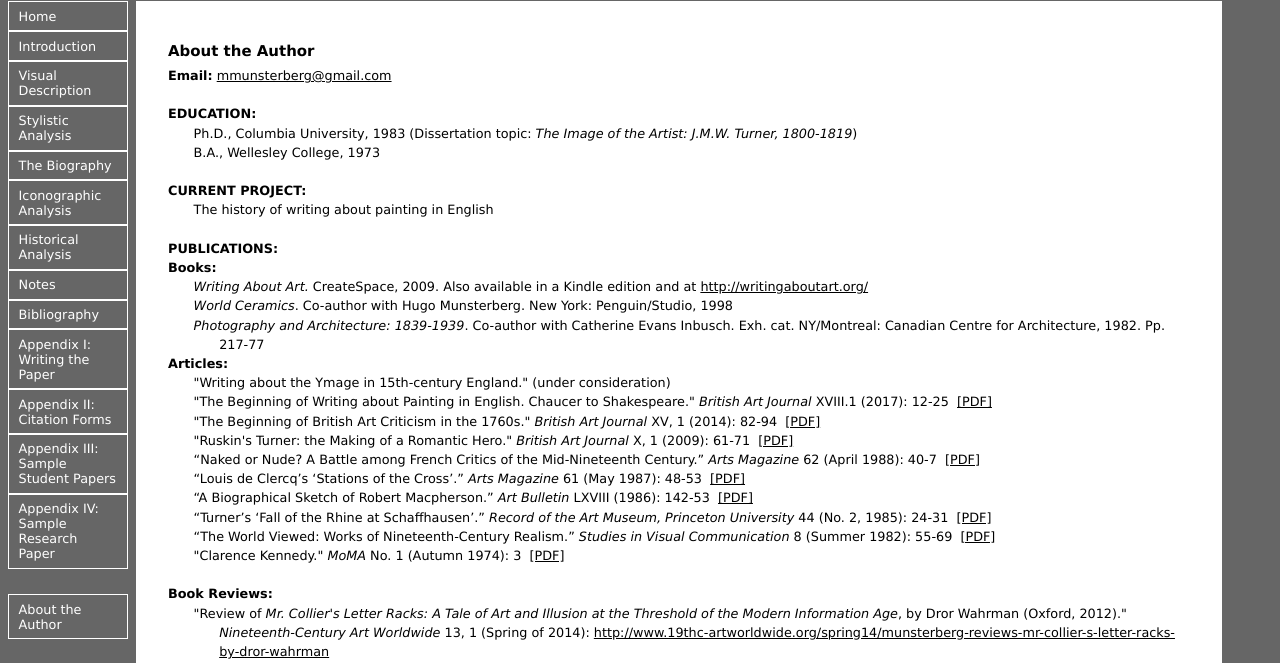
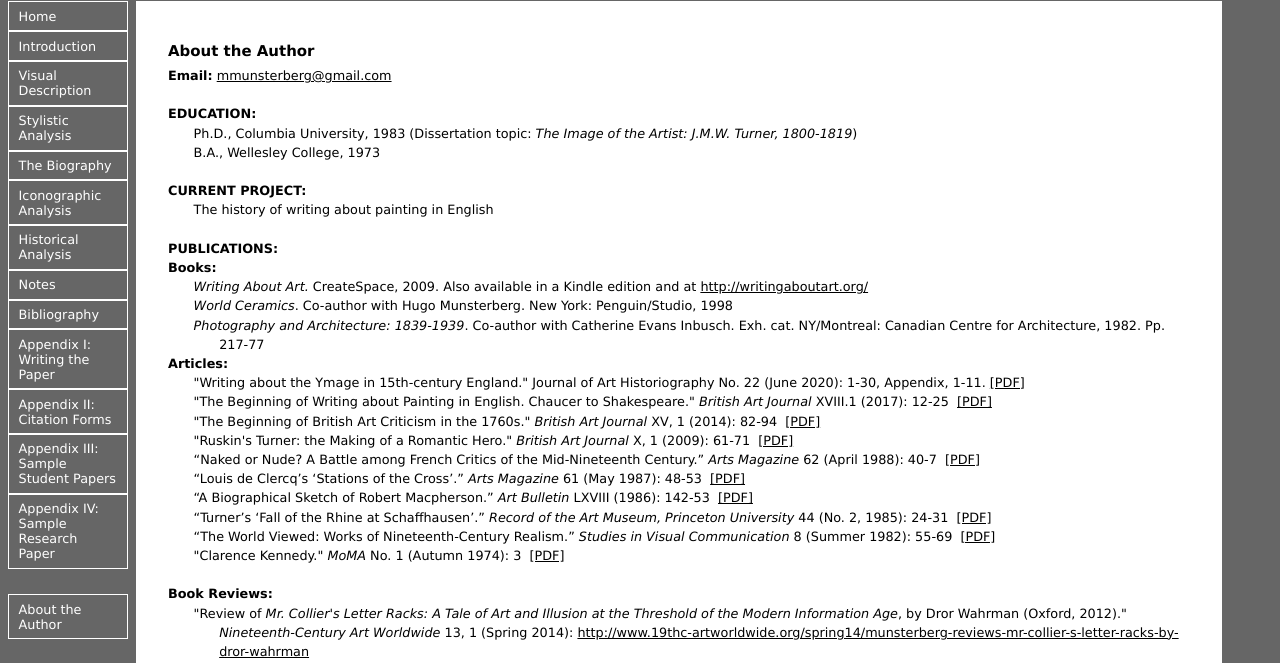
Before and after one commit to ChaosExAnima/writing-about-art, a plain HTML site: page pages/abouttheauthor.html in a window 1280 px wide. Shown: the part 75-738 px from the top of the page. Drawn offline with Linux system fonts and the light colour scheme.

Commit message:
Updates with new article.

```diff
--- a/pages/abouttheauthor.html
+++ b/pages/abouttheauthor.html
@@ -47,7 +47,7 @@ p.mod { margin-left: 0; }
 				<p><em> Photography and Architecture: 1839-1939</em>. Co-author with Catherine Evans Inbusch. Exh. cat. NY/Montreal: Canadian Centre for Architecture, 1982.  Pp. 217-77</p>
 
 				<p class="mod"><strong>Articles:</strong></p>
-				<p>&quot;Writing about the Ymage in 15th-century England.&quot; (under consideration)</p>
+				<p>&quot;Writing about the Ymage in 15th-century England.&quot; Journal of Art Historiography No. 22 (June 2020): 1-30, Appendix, 1-11. <a href="https://arthistoriography.files.wordpress.com/2020/05/munsterberg.pdf">[PDF]</a></p>
 				<p>&quot;The Beginning of Writing about Painting in English. Chaucer to Shakespeare.&quot; <em>British Art Journal</em> XVIII.1 (2017): 12-25&nbsp; <a href="../assets/2017BegWtgPtgEnglish.pdf">[PDF]</a></p>
 				<p>&quot;The Beginning of British Art Criticism in the 1760s.&quot; <em>British Art Journal</em> XV, 1 (2014): 82-94&nbsp; <a href="../assets/2014BritishArtCrit1760sBAJ.pdf" target="_blank">[PDF]</a></p>
 				<p>&quot;Ruskin's Turner: the Making of a Romantic Hero.&quot; <em>British Art Journal</em> X, 1 (2009): 61-71&nbsp; <a href="../assets/RuskinsTurner2009BAJ.pdf" target="_blank">[PDF]</a></p>
@@ -60,7 +60,7 @@ p.mod { margin-left: 0; }
 				<p><br />
 				</p>
 				<p class="mod"><strong>Book Reviews:</strong></p>
-				<p>&quot;Review of <em>Mr. Collier's Letter Racks: A Tale of Art and Illusion at the Threshold of the Modern Information Age</em>, by Dror Wahrman (Oxford, 2012).&quot; <em>Nineteenth-Century Art Worldwide</em> 13, 1 (Spring of 2014): <a href="http://www.19thc-artworldwide.org/spring14/munsterberg-reviews-mr-collier-s-letter-racks-by-dror-wahrman">http://www.19thc-artworldwide.org/spring14/munsterberg-reviews-mr-collier-s-letter-racks-by-dror-wahrman</a></p>
+				<p>&quot;Review of <em>Mr. Collier's Letter Racks: A Tale of Art and Illusion at the Threshold of the Modern Information Age</em>, by Dror Wahrman (Oxford, 2012).&quot; <em>Nineteenth-Century Art Worldwide</em> 13, 1 (Spring 2014): <a href="http://www.19thc-artworldwide.org/spring14/munsterberg-reviews-mr-collier-s-letter-racks-by-dror-wahrman">http://www.19thc-artworldwide.org/spring14/munsterberg-reviews-mr-collier-s-letter-racks-by-dror-wahrman</a></p>
 				<p> &quot;Review of <em>The Hare with Amber Eyes</em>, by Edmond de Waal (New York, 2010).&quot; <em>Nineteenth-Century Art Worldwide </em>10, 2 (Autumn 2011):&nbsp; <a href="http://www.19thc-artworldwide.org/index.php/autumn11/review-of-the-hare-with-amber-eyes-a-familys-century-of-art-and-loss-by-edmund-de-waal" target="_blank">http://www.19thc-artworldwide.org/index.php/autumn11/review-of-the-hare-with-amber-eyes-a-familys-century-of-art-and-loss-by-edmund-de-waal</a></p>
 				<p> &quot;Review of <em>Vistas de España. American Views of Art and Life in Spain, 1860-1914</em>, by M. Elizabeth Boone (New Haven, CT, 2007).&quot; <em>Nineteenth-Century Art Worldwide</em> 10, 1 (Spring 2011):&nbsp; <a href="http://www.19thc-artworldwide.org/index.php/spring11/vistas-de-espana-american-views-of-art-life-spain-elizabeth-boone" target="_blank">http://www.19thc-artworldwide.org/index.php/spring11/vistas-de-espana-american-views-of-art-life-spain-elizabeth-boone</a></p>
 				<p> &quot;Review of <em>The Unknown Monet. Pastels and Drawings</em>, by James A. Ganz and Richard Kendall (Williamstown, MA, 2007).&quot; <em>caa.reviews </em>(25 June 2008)&nbsp; <a href="http://www.caareviews.org/reviews/1134" target="_blank">http://www.caareviews.org/reviews/1134</a></p>
```
